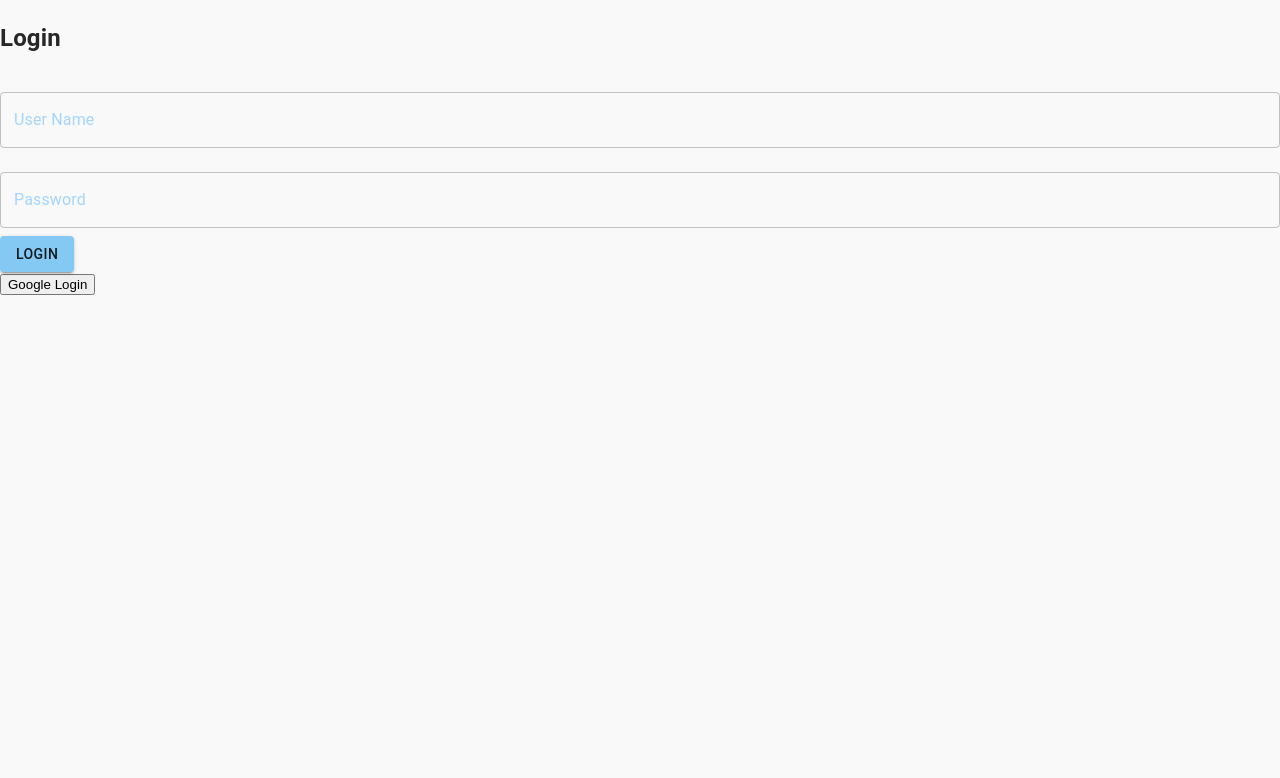
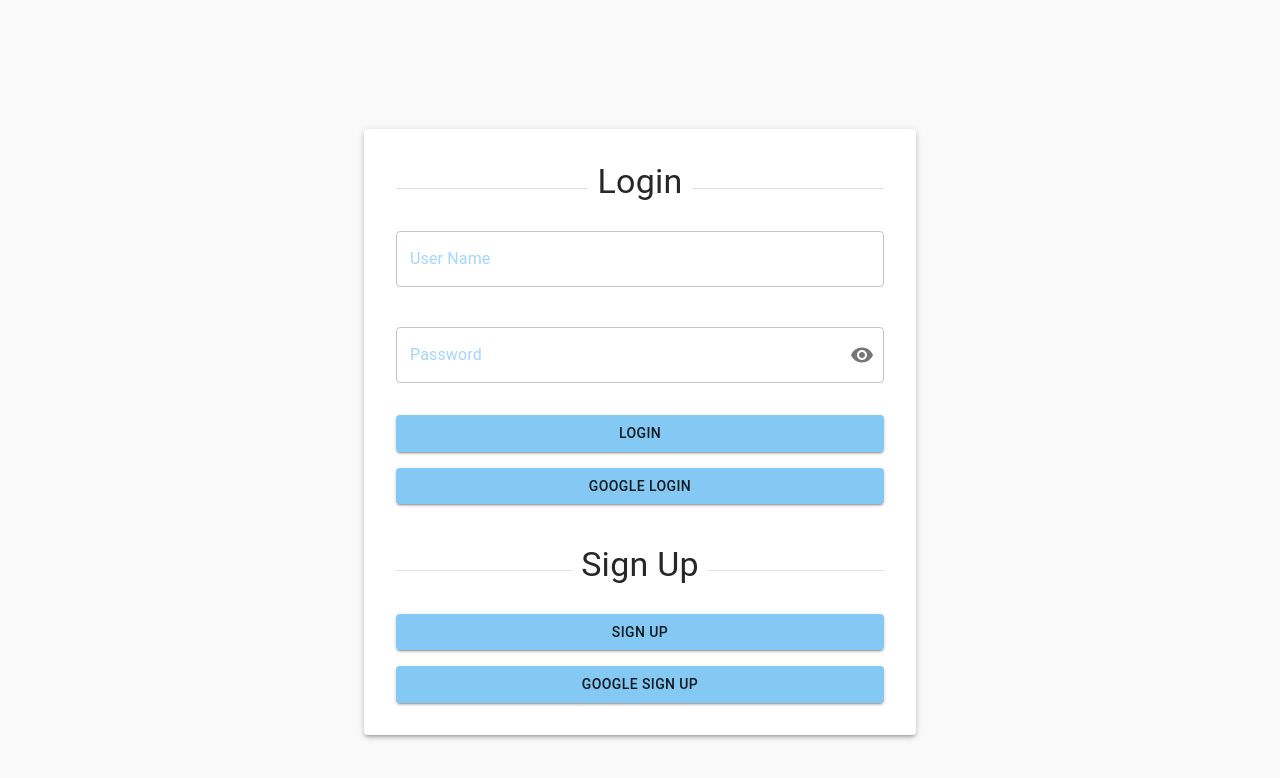
Before and after one commit to austinkn123/AFinanceApp, a React (Vite) app in the folder MyFinanceApp/myfinanceapp.client/: page /login in a window 1280 px wide. Shown: the top 778 px of the page. Built offline with nearby package versions, Linux system fonts and the light colour scheme.

Commit message:
login progress, need to check token in session storage and switch to home screen routes

```diff
--- a/MyFinanceApp/myfinanceapp.client/src/App.jsx
+++ b/MyFinanceApp/myfinanceapp.client/src/App.jsx
@@ -18,13 +18,16 @@ import NewsFeed from './components/pages/NewsFeed.jsx';
 import Profile from './components/pages/Profile.jsx';
 import Login from './components/pages/Login.jsx';
 import NotFound from './components/pages/NotFound.jsx';
+import { ToastContainer, toast } from 'react-toastify';
+import 'react-toastify/dist/ReactToastify.css';
 
 function App() {
     const [isDarkMode, setIsDarkMode] = useState(false);
-    const [isAuthenticated, setIsAuthenticated] = useState(false);
+    //const [isAuthenticated, setIsAuthenticated] = useState(false);
+    const isAuthenticated = !!sessionStorage.getItem('authToken');
 
     return (
-        <GoogleOAuthProvider clientId="YOUR_GOOGLE_CLIENT_ID">
+        <GoogleOAuthProvider clientId="495058288143-kfktsiduls935pmd1g15gmlrp7h96k12.apps.googleusercontent.com">
 
             <ThemeProvider theme={isDarkMode ? darkTheme : lightTheme}>
                 <CssBaseline /> {/* This resets the CSS to a consistent baseline */}
@@ -34,7 +37,7 @@ function App() {
                         <Routes>
                             {!isAuthenticated ? (
                                 <>
-                                    <Route path='/login' element={<Login setAuth={setIsAuthenticated} />} />
+                                    <Route path='/login' element={<Login />} />
                                     <Route path='*' element={<Navigate to='/login' />} />
                                 </>
                             ) : (
@@ -51,6 +54,7 @@ function App() {
                             )}
                         </Routes>
                     </Router>
+                    <ToastContainer />
                 </div>
             </ThemeProvider>
         </GoogleOAuthProvider>
--- a/MyFinanceApp/myfinanceapp.client/src/components/organisms/LoginWindow.jsx
+++ b/MyFinanceApp/myfinanceapp.client/src/components/organisms/LoginWindow.jsx
@@ -1,71 +1,197 @@
-import React from 'react';
+import React, { useState, useEffect } from 'react';
 import { Formik, Form, Field } from 'formik';
 import {
     TextField,
-    Button
+    Button,
+    Box,
+    Typography,
+    Container,
+    Paper,
+    Divider,
+    InputAdornment,
+    IconButton
 } from '@mui/material';
 import * as yup from 'yup';
+import { useNavigate } from 'react-router-dom';
+import { GoogleLogin } from '@react-oauth/google';
+import { AwsLogin } from '../../queries/UserQueries';
+import { toast } from 'react-toastify';
+import Visibility from '@mui/icons-material/Visibility';
+import VisibilityOff from '@mui/icons-material/VisibilityOff';
 
 const loginSchema = yup.object().shape({
-    userName: yup.string().required('User name is required').min(2, 'Too short').max(50, 'Too long'),
-    password: yup.string().required('Password is required').max(128, 'Too long'),
+    user_Name: yup.string().required('User name is required').max(100, 'Too long'),
+    password: yup.string().required('Password is required').max(100, 'Too long'),
 });
 
 const LoginWindow = () => {
+
+    const navigate = useNavigate();
+
+    const [username, setUsername] = useState('');
+    const [password, setPassword] = useState('');
+    const [showPassword, setShowPassword] = useState(false);
+
+    const handleGoogleLoginSuccess = () => {
+        const callbackUrl = `${window.location.origin}`;
+        const googleClientId = "495058288143 - kfktsiduls935pmd1g15gmlrp7h96k12.apps.googleusercontent.com";
+        const targetUrl = `https://accounts.google.com/o/oauth2/auth?redirect_uri=${encodeURIComponent(
+            callbackUrl
+        )}&response_type=token&client_id=${googleClientId}&scope=openid%20email%20profile`;
+        //redirects the user's browser to the constructed Google OAuth URL
+        window.location.href = targetUrl;
+    };
+
+    const handleGoogleLoginFailure = (error) => {
+        console.error('Login failed:', error);
+        alert('Google login failed');
+    };
+
+    const handleSubmit = (e) => {
+        e.preventDefault();
+        // Replace with actual authentication logic
+        if (username === 'user' && password === 'password') {
+            setAuth(true);
+            navigate('/');
+        } else {
+            alert('Invalid credentials');
+        }
+    };
+
     return (
+        <Container maxWidth="sm">
+            <Paper elevation={3} sx={{ padding: 4, marginTop: 8 }}>
+                <Divider>
+                    <Typography variant="h4" component="h1" gutterBottom align="center">
+                        Login
+                    </Typography>
+                </Divider>
+
                 <Formik
                     initialValues={{
-                userName: '',
-                password: '',
+                        user_Name: "",
+                        password: "",
                     }}
                     validationSchema={loginSchema}
-            onSubmit={(values, actions) => {
-                console.log(values);
-                actions.setSubmitting(false);
+                    validateOnBlur={false}
+                    validateOnChange={false}
+                    onSubmit={async (values, actions) => {
+                        try {
+                            const response = await AwsLogin(values); // Call AwsLogin with form values
+                            console.log(response.data);
+                            sessionStorage.setItem('authToken', response.data.token);
+                            navigate('/');
+                            toast.success('Login successful');
+                        } catch (error) {
+                            console.error('Login failed:', error);
+                            toast.error('Invalid credentials');
+
+                        }
                     }}
                 >
                     {({ handleSubmit, isSubmitting }) => (
                         <Form onSubmit={handleSubmit}>
-                    <Field name="userName">
+                            <Box mb={2}>
+                                <Field name="user_Name">
                                     {({ field, meta }) => (
                                         <TextField
-                                {...field}
+                                            {...field} //Contains properties like name, value, onChange, and onBlur.
+                                            // field.name will be "user_Name".
+                                            // field.value will be the current value of the user_Name field.
+                                            // field.onChange will update the value of the user_Name field in Formik's state.
+                                            // field.onBlur will mark the user_Name field as "touched" in Formik's state.
                                             label="User Name"
                                             error={meta.touched && meta.error}
-                                helperText={meta.error}
+                                            helperText={meta.touched && meta.error} //meta: Contains metadata about the field, such as touched and error.
                                             variant="outlined"
                                             fullWidth
                                             margin="normal"
                                         />
                                     )}
                                 </Field>
+                            </Box>
+                            <Box mb={2}>
                                 <Field name="password">
                                     {({ field, meta }) => (
                                         <TextField
                                             {...field}
                                             label="Password"
-                                type="password"
+                                            type={showPassword ? 'text' : 'password'}
                                             error={meta.touched && meta.error}
-                                helperText={meta.error}
+                                            helperText={meta.touched && meta.error}
                                             variant="outlined"
                                             fullWidth
                                             margin="normal"
+                                            InputProps={{
+                                                endAdornment: ( // InputAdornment is used to place the IconButton at the end of the TextField.
+                                                    <IconButton
+                                                        aria-label="toggle password visibility"
+                                                        onClick={() => {
+                                                            setShowPassword(!showPassword);
+                                                        }}
+                                                        edge="end"
+                                                    >
+                                                        {showPassword ? <VisibilityOff /> : <Visibility />}
+                                                    </IconButton>
+                                                ),
+                                            }}
                                         />
                                     )}
                                 </Field>
+                            </Box>
+                            <Box mt={3}>
                                 <Button
                                     variant="contained"
                                     color="primary"
                                     type="submit"
                                     disabled={isSubmitting}
+                                    fullWidth
                                 >
                                     Login
                                 </Button>
+                                <Button
+                                    variant="contained"
+                                    color="primary"
+                                    onClick={handleGoogleLoginSuccess}
+                                    fullWidth
+                                    sx={{ marginTop: 2 }}
+                                >
+                                    Google Login
+                                </Button>
+                            </Box>
+
+
                         </Form>
                     )}
                 </Formik>
-
-    )
+                <Box mt={5}>
+                    <Divider>
+                        <Typography variant="h4" component="h1" gutterBottom align="center">
+                            Sign Up
+                        </Typography>
+                    </Divider>
+                    <Button
+                        variant="contained"
+                        color="primary"
+                        onClick={handleGoogleLoginSuccess}
+                        fullWidth
+                        sx={{ marginTop: 2 }}
+                    >
+                        Sign Up
+                    </Button>
+                    <Button
+                        variant="contained"
+                        color="primary"
+                        onClick={() => console.log("Google Sign up") }
+                        fullWidth
+                        sx={{ marginTop: 2 }}
+                    >
+                        Google Sign up
+                    </Button>
+                </Box>
+            </Paper>
+        </Container>
+    );
 }
 
 export default LoginWindow;
--- a/MyFinanceApp/myfinanceapp.client/src/components/pages/Login.jsx
+++ b/MyFinanceApp/myfinanceapp.client/src/components/pages/Login.jsx
@@ -1,51 +1,21 @@
-import React, { useState, useEffect } from 'react';
-import { useNavigate } from 'react-router-dom';
-import { GoogleLogin } from '@react-oauth/google';
+import React from 'react';
+import { Box } from '@mui/material';
 import LoginWindow from '../organisms/LoginWindow';
 
-const Login = ({ setAuth }) => {
-    const [username, setUsername] = useState('');
-    const [password, setPassword] = useState('');
-    const navigate = useNavigate();
-
-    const handleGoogleLoginSuccess = () => {
-        const callbackUrl = `${window.location.origin}`;
-        const googleClientId = "YOUR_CLIENT_ID_FROM_GOOGLE";
-        const targetUrl = `https://accounts.google.com/o/oauth2/auth?redirect_uri=${encodeURIComponent(
-            callbackUrl
-        )}&response_type=token&client_id=${googleClientId}&scope=openid%20email%20profile`;
-        //redirects the user's browser to the constructed Google OAuth URL
-        window.location.href = targetUrl;
-    };
-
-    const handleGoogleLoginFailure = (error) => {
-        console.error('Login failed:', error);
-        alert('Google login failed');
-    };
-
-    const handleSubmit = (e) => {
-        e.preventDefault();
-        // Replace with actual authentication logic
-        if (username === 'user' && password === 'password') {
-            setAuth(true);
-            navigate('/');
-        } else {
-            alert('Invalid credentials');
-        }
-    };
-
+const Login = () => {
     return (
-            <div>
-            <h2>Login</h2>
-                <LoginWindow />
-                {/*<GoogleLogin*/}
-                {/*    onSuccess={handleGoogleLoginSuccess}*/}
-                {/*    onError={handleGoogleLoginFailure}*/}
-                {/*/>*/}
-                <button onClick={handleGoogleLoginSuccess}>
-                    Google Login
-                </button>
-            </div>
+        <Box
+            sx={{
+                backgroundColor: 'background.default',
+                minHeight: '100vh',
+                display: 'flex',
+                justifyContent: 'center',
+                alignItems: 'center',
+                padding: 2,
+            }}
+        >
+            <LoginWindow />
+        </Box>
     );
 };
 
--- a/MyFinanceApp/myfinanceapp.client/src/queries/GoalQueries.js
+++ b/MyFinanceApp/myfinanceapp.client/src/queries/GoalQueries.js
@@ -1,5 +1,5 @@
 import axiosInstance from './shared/axios';
 
 export const getAllGoals = () => {
-    return axiosInstance.get(`users`);
+    return axiosInstance.get(`goals`);
 };
--- a/MyFinanceApp/myfinanceapp.client/src/queries/shared/axios.js
+++ b/MyFinanceApp/myfinanceapp.client/src/queries/shared/axios.js
@@ -2,7 +2,7 @@ import axios from 'axios';
 
 // Create an instance of Axios with a base URL
 const axiosInstance = axios.create({
-    baseURL: '/api', // This will be proxied to the target defined in Vite
+    baseURL: '/api', // This will be proxied to the target defined in Vite config
     headers: {
         'Content-Type': 'application/json',
     },
--- a/MyFinanceApp/package.json
+++ b/MyFinanceApp/package.json
@@ -3,6 +3,7 @@
     "@react-oauth/google": "^0.12.1",
     "@tanstack/react-query": "^5.52.0",
     "formik": "^2.4.6",
+    "react-toastify": "^10.0.6",
     "sass": "^1.77.8",
     "yup": "^1.4.0"
   }
```
Also changed, not shown: MyFinanceApp/myfinanceapp.client/src/queries/UserQueries.js (+16 -0 lines), 1 other file (tests, documents, lock files or other folders). Lines whose indentation alone changed are shown as unchanged.
